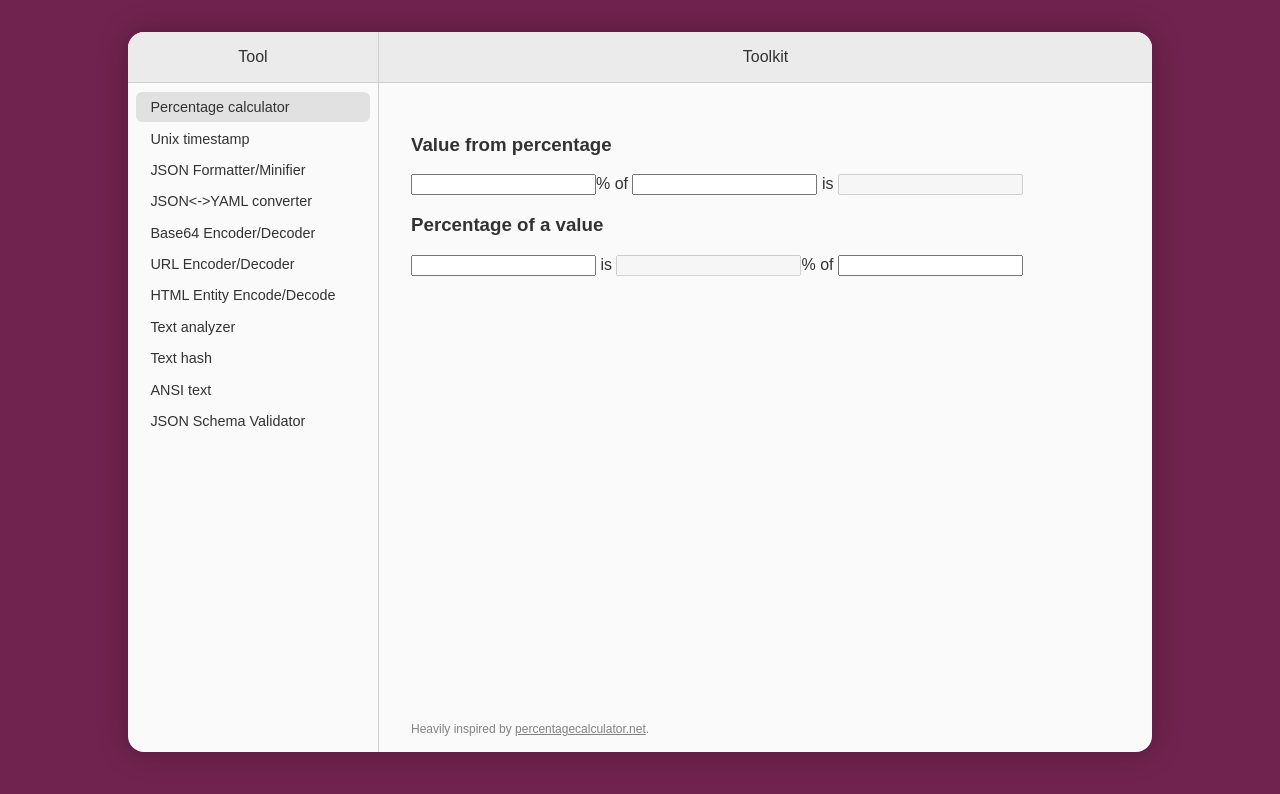
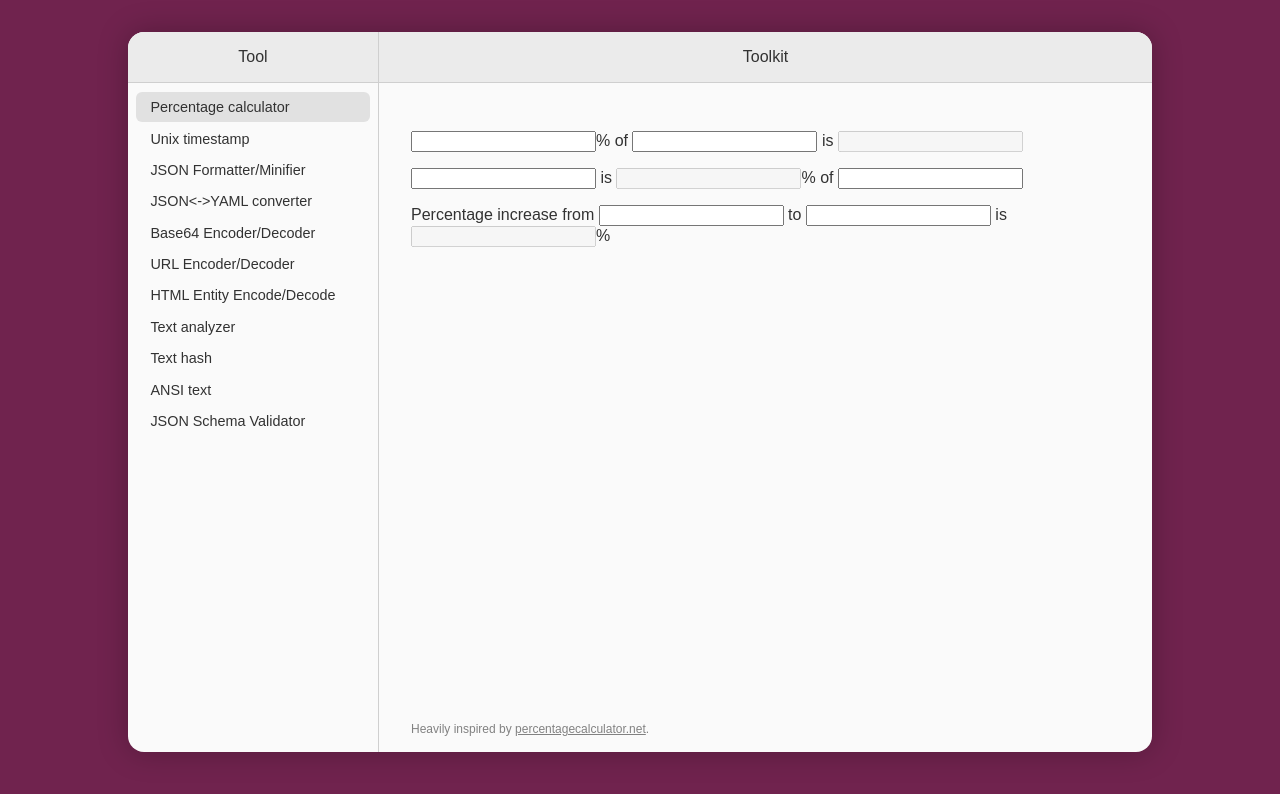
Before and after one commit to eliandoran/toolkit, a SvelteKit app: page /percentage-calculator in a window 1280 px wide. Shown: the top 794 px of the page. Built offline with nearby package versions, Linux system fonts and the light colour scheme.

Commit message:
percentage-calculator: Calculate percentage increase

```diff
--- a/src/routes/percentage-calculator/+page.svelte
+++ b/src/routes/percentage-calculator/+page.svelte
@@ -1,5 +1,6 @@
 <script>
 	import Tool from "$lib/components/tool.svelte";
+	import PercentageDifference from "./percentage-difference.svelte";
 	import PercentageOfValue from "./percentage-of-value.svelte";
 	import ValueFromPercentage from "./value-from-percentage.svelte";
 </script>
@@ -7,11 +8,15 @@
 <Tool>
 
     <section>
-        <h3>Value from percentage</h3>
         <ValueFromPercentage />
+    </section>
 
-        <h3>Percentage of a value</h3>
+    <section>
         <PercentageOfValue />
+    </section>
+
+    <section>
+        <PercentageDifference />
     </section>
 
     <span slot="footer">
@@ -19,3 +24,11 @@
     </span>
 
 </Tool>
+
+<style>
+
+    section {
+        margin: 1em 0;
+    }
+
+</style>
--- /dev/null
+++ b/src/routes/percentage-calculator/percentage-difference.svelte
@@ -0,0 +1,20 @@
+<script>
+    let firstNumber;
+    let secondNumber;
+    let percentage;
+
+    $: {
+        if (firstNumber && secondNumber) {
+            // Reference: https://www.indeed.com/career-advice/career-development/percent-increase-formula
+            const increase = (secondNumber - firstNumber);
+            percentage = (increase / firstNumber) * 100;
+        }
+    }
+</script>
+
+Percentage increase from
+<input type="number" bind:value={firstNumber} />
+to
+<input type="number" bind:value={secondNumber} />
+is
+<input type="text" bind:value={percentage} disabled />%
```
